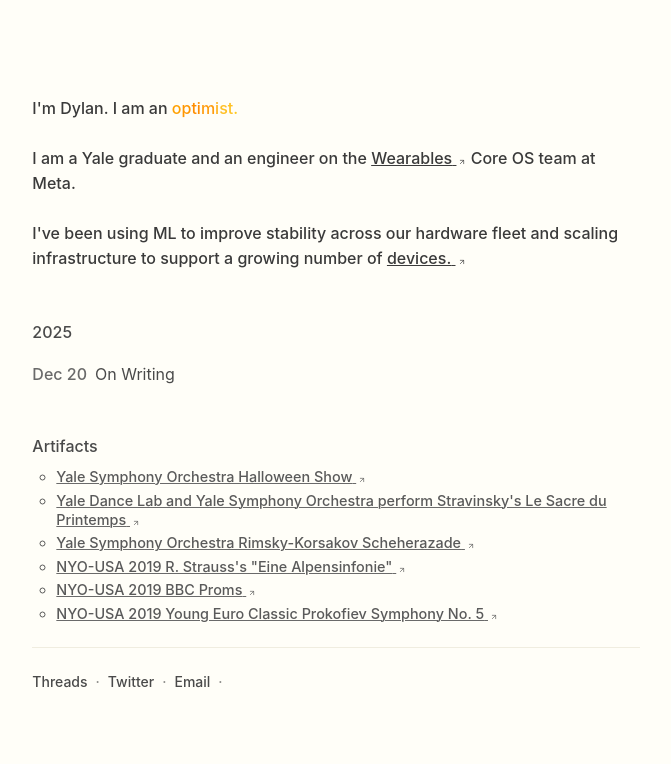
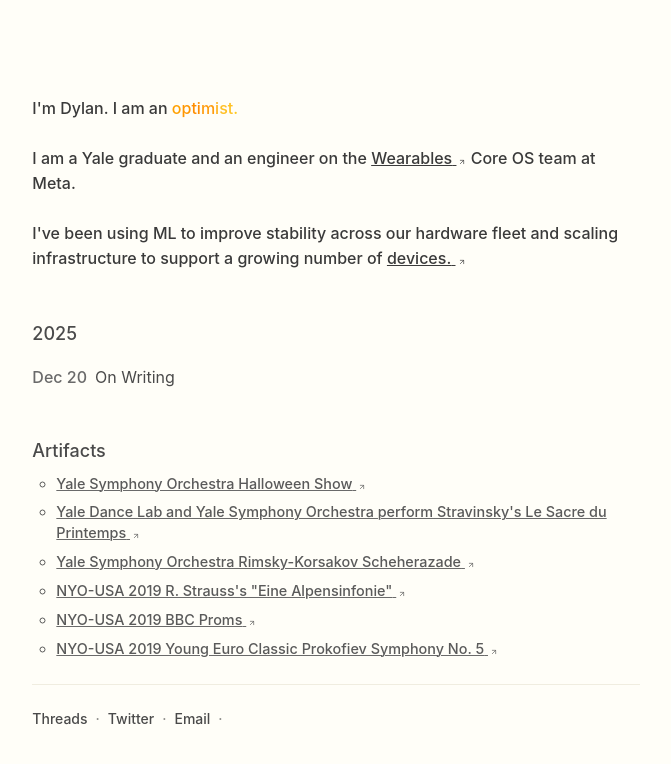
Before and after one commit to dylanfernandezdelara/dylanfdl_website, a Next.js app: page /about in a window 1280 px wide. Shown: the top 764 px of the page, without its empty margins (304-975 px from the left). Built offline with nearby package versions, Linux system fonts and the light colour scheme; no server answers.

Commit message:
Reduce about heading size

```diff
--- a/app/about/page.tsx
+++ b/app/about/page.tsx
@@ -40,12 +40,12 @@
         <WritingSection />
 
         <SectionHeading
-          className="text-fg2 [--section-heading-font-size:1.25rem] [--section-heading-margin-bottom:0.5rem] [--section-heading-margin-top:3rem] min-[481px]:[--section-heading-font-size:1.375rem] min-[481px]:[--section-heading-margin-top:4rem] md:[--section-heading-font-size:1.5rem] md:[--section-heading-margin-top:3rem]"
+          className="text-fg2 [--section-heading-font-size:1.0625rem] [--section-heading-margin-bottom:0.5rem] [--section-heading-margin-top:3rem] min-[481px]:[--section-heading-font-size:1.125rem] min-[481px]:[--section-heading-margin-top:4rem] md:[--section-heading-font-size:1.125rem] md:[--section-heading-margin-top:3rem]"
         >
           Artifacts
         </SectionHeading>
 
-        <ul className="mb-6 list-[circle] space-y-2 pl-6 text-[0.9rem] leading-[1.45] text-gray md:space-y-1 md:leading-[1.35]">
+        <ul className="mb-6 list-[circle] space-y-3 pl-6 text-[0.9rem] leading-[1.55] text-gray md:space-y-2 md:leading-[1.45]">
           <li className="text-fg3">
             <ExternalLink
               href="https://youtu.be/WlSkFFIchMw?si=mGwrEpNj6yfEMmcc"
--- a/components/SectionHeading.tsx
+++ b/components/SectionHeading.tsx
@@ -17,10 +17,11 @@
   return (
     <h2
       className={cn(
-        'mb-[var(--section-heading-margin-bottom,1rem)] mt-[var(--section-heading-margin-top,3rem)] text-[var(--section-heading-font-size,1.75rem)] font-medium text-fg0',
+        'mb-[var(--section-heading-margin-bottom,1rem)] mt-[var(--section-heading-margin-top,3rem)] font-medium text-fg0',
         className
       )}
       style={{
+        fontSize: 'var(--section-heading-font-size,1.75rem)',
         ...cssVarOverrides,
         ...style,
       }}
--- a/components/WritingSection.tsx
+++ b/components/WritingSection.tsx
@@ -11,7 +11,7 @@
       <div className="mt-12">
         <SectionHeading
           marginTop="0"
-          className="text-fg2 [--section-heading-font-size:1.25rem] min-[481px]:[--section-heading-font-size:1.375rem] md:[--section-heading-font-size:1.5rem]"
+          className="text-fg2 [--section-heading-font-size:1.0625rem] min-[481px]:[--section-heading-font-size:1.125rem] md:[--section-heading-font-size:1.125rem]"
         >
           Essays
         </SectionHeading>
@@ -28,7 +28,7 @@
         <div key={year} className={index === 0 ? 'mt-0' : 'mt-8'}>
           <SectionHeading
             marginTop={index === 0 ? '0' : undefined}
-            className="text-fg2 [--section-heading-font-size:1.25rem] min-[481px]:[--section-heading-font-size:1.375rem] md:[--section-heading-font-size:1.5rem]"
+            className="text-fg2 [--section-heading-font-size:1.0625rem] min-[481px]:[--section-heading-font-size:1.125rem] md:[--section-heading-font-size:1.125rem]"
           >
             {year}
           </SectionHeading>
```
